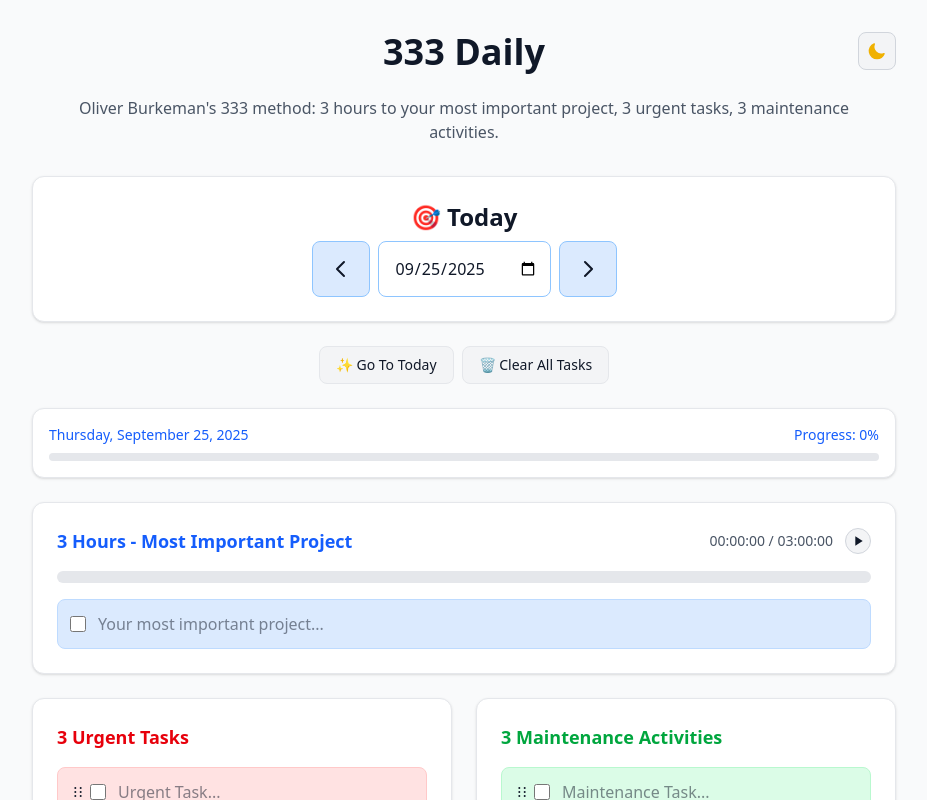
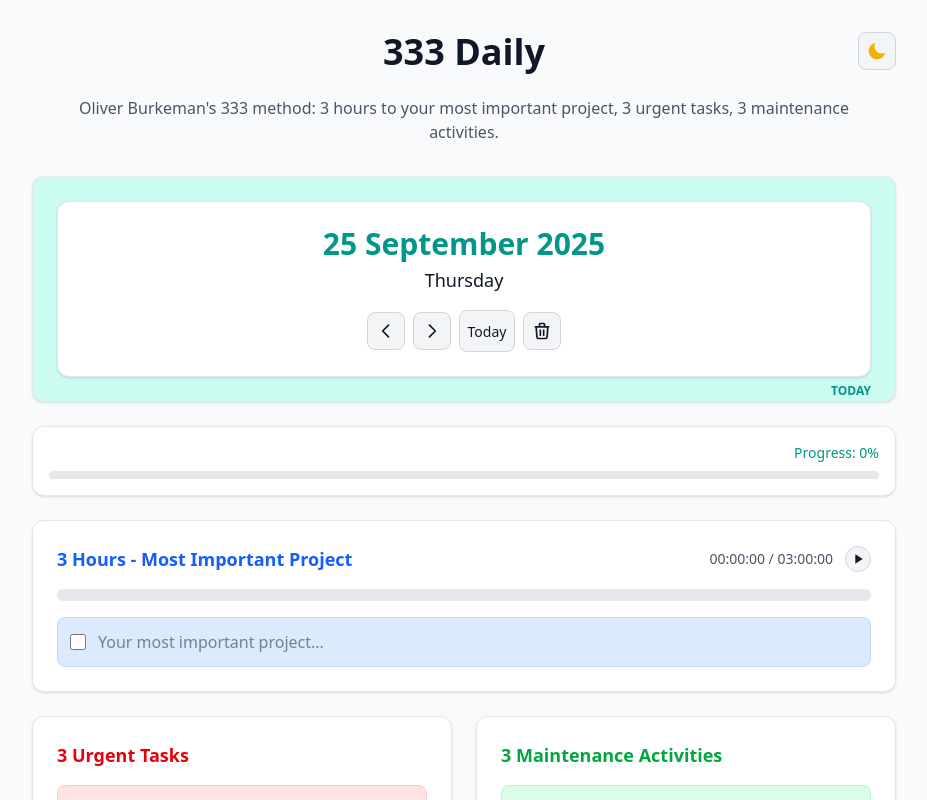
Before and after one commit to rthrs/333daily, a React (Vite) app: page / in a window 1280 px wide. Shown: the top 800 px of the page, without its empty margins (176-1103 px from the left). Built offline with nearby package versions, Linux system fonts and the light colour scheme.

Commit message:
refactor: remove ActionButtons component and integrate its functionality into DateNavigation for improved UI consistency and streamlined code

```diff
--- a/src/components/ActionButtons.jsx
+++ /dev/null
@@ -1,31 +0,0 @@
-import React from 'react'
-import { useDateContext } from '../contexts/DateContext'
-import { getDateFlags } from '../utils/dateUtils'
-import { getDayStyles } from '../utils/styleUtils'
-
-const ActionButtons = ({ onClearAll }) => {
-  const { goToToday, currentDate } = useDateContext()
-  const dateFlags = getDateFlags(currentDate)
-  const dayStyles = getDayStyles(dateFlags)
-
-  return (
-    <div className="flex items-center justify-center space-x-2">
-      <button
-        onClick={goToToday}
-        className={`bg-gray-100 dark:bg-gray-800 border border-gray-200 dark:border-gray-700 hover:opacity-80 text-sm font-medium py-2 px-4 rounded-lg transition-all duration-200 cursor-pointer border`}
-        title="Go to today"
-      >
-        ✨ Go To Today
-      </button>
-
-      <button
-        onClick={onClearAll}
-        className={`bg-gray-100 dark:bg-gray-800 border border-gray-200 dark:border-gray-700 hover:opacity-80 text-sm font-medium py-2 px-4 rounded-lg transition-all duration-200 cursor-pointer border`}
-      >
-        🗑️ Clear All Tasks
-      </button>
-    </div>
-  )
-}
-
-export default ActionButtons
--- a/src/components/DateNavigation.jsx
+++ b/src/components/DateNavigation.jsx
@@ -1,67 +1,129 @@
-import React from 'react'
+import React, { useState, useRef } from 'react'
 import { useTheme } from '../contexts/ThemeContext'
 import { useDateContext } from '../contexts/DateContext'
-import { getDateFlags, getDayLabel } from '../utils/dateUtils'
-import { getDayStyles, getInputStyles } from '../utils/styleUtils'
+import { getDateFlags, formatDateShort, getDayName, getDayEmoji, getDayText } from '../utils/dateUtils'
+import { getDayStyles } from '../utils/styleUtils'
 
-const DateNavigation = ({ onDateChange }) => {
+const DateNavigation = ({ onDateChange, onClearAll }) => {
   const { isDark } = useTheme()
-  const { currentDate, goToPreviousDay, goToNextDay, handleDateChange } = useDateContext()
+  const { currentDate, goToPreviousDay, goToNextDay, goToToday, handleDateChange } = useDateContext()
+  const [showDatePicker, setShowDatePicker] = useState(false)
+  const dateInputRef = useRef(null)
 
   const dateFlags = getDateFlags(currentDate)
   const dayStyles = getDayStyles(dateFlags)
-  const inputStyles = getInputStyles(dateFlags)
 
   const handleDateInputChange = (newDate) => {
     handleDateChange(newDate)
     onDateChange && onDateChange(newDate)
+    setShowDatePicker(false)
   }
 
+  const handleCalendarClick = () => {
+    setShowDatePicker(true)
+    // Focus the date input after a brief delay to ensure it's rendered
+    setTimeout(() => {
+      if (dateInputRef.current) {
+        dateInputRef.current.showPicker()
+      }
+    }, 100)
+  }
+
+  const handleTodayClick = () => {
+    goToToday()
+    onDateChange && onDateChange(currentDate)
+  }
+
+  // Reusable button component
+  const NavigationButton = ({ onClick, title, children, className = "" }) => (
+    <button
+      onClick={onClick}
+      className={`btn-icon ${className}`}
+      title={title}
+    >
+      {children}
+    </button>
+  )
+
   return (
-    <div className="card space-y-2">
-      <h2 className="text-center text-2xl font-bold">
-        {getDayLabel(dateFlags)}
+    <div className={`card ${dayStyles.background} relative`}>
+      {/* Day text in bottom right corner of outer box */}
+      <div className="absolute bottom-0 right-0 pr-6">
+
+
+        <span className={`text-xs uppercase font-bold ${dayStyles.text}`}>
+        { getDayText(dateFlags)}
+        </span>
+      </div>
+
+      <div className={`card space-y-4 px-4`}>
+          <div className="text-center">
+            <h2 className={`text-3xl font-bold ${dayStyles.text} hover:opacity-80 transition-opacity cursor-pointer`} onClick={handleCalendarClick}>
+              {formatDateShort(currentDate)}
             </h2>
+            <p className={`text-lg font-light mt-1`}>
+              {getDayName(currentDate)}
+            </p>
 
+            {/* Hidden date input positioned under date */}
+            {showDatePicker && (
+              <input
+                ref={dateInputRef}
+                type="date"
+                name="date"
+                value={currentDate}
+                onValueChange={(e) => handleDateInputChange(e.target.value)}
+                className="sr-only"
+                style={{
+                  colorScheme: isDark ? 'dark' : 'light'
+                }}
+                required
+              />
+            )}
+          </div>
+
+        {/* Button row below */}
         <div className="flex items-center justify-center space-x-2">
-      {/* Previous day button */}
-      <button
+          <NavigationButton
             onClick={() => {
               const newDate = goToPreviousDay()
               onDateChange && onDateChange(newDate)
             }}
-        className={`${dayStyles.border} ${dayStyles.background}  hover:opacity-80 font-medium py-3 px-4 rounded-lg transition-all duration-200 cursor-pointer border h-14 flex items-center justify-center`}
             title="Previous day"
           >
-        <svg className="w-6 h-6" fill="none" stroke="currentColor" viewBox="0 0 24 24">
+            <svg className="w-5 h-5" fill="none" stroke="currentColor" viewBox="0 0 24 24">
               <path strokeLinecap="round" strokeLinejoin="round" strokeWidth={2} d="M15 19l-7-7 7-7" />
             </svg>
-      </button>
+          </NavigationButton>
 
-      <input
-        type="date"
-        id="date"
-        value={currentDate}
-        onChange={(e) => handleDateInputChange(e.target.value)}
-        className={`input-field w-auto pl-4 ${inputStyles} h-14`}
-        style={{
-          colorScheme: isDark ? 'dark' : 'light'
-        }}
-      />
-
-      {/* Next day button */}
-      <button
+          <NavigationButton
             onClick={() => {
               const newDate = goToNextDay()
               onDateChange && onDateChange(newDate)
             }}
-        className={`${dayStyles.border} ${dayStyles.background}  hover:opacity-80 font-medium py-3 px-4 rounded-lg transition-all duration-200 cursor-pointer border h-14 flex items-center justify-center`}
             title="Next day"
           >
-        <svg className="w-6 h-6" fill="none" stroke="currentColor" viewBox="0 0 24 24">
+            <svg className="w-5 h-5" fill="none" stroke="currentColor" viewBox="0 0 24 24">
               <path strokeLinecap="round" strokeLinejoin="round" strokeWidth={2} d="M9 5l7 7-7 7" />
             </svg>
-      </button>
+          </NavigationButton>
+
+          <NavigationButton
+            onClick={handleTodayClick}
+            title="Go to today"
+          >
+             <span className="text-sm">Today</span>
+          </NavigationButton>
+
+          <NavigationButton
+            onClick={onClearAll}
+            title="Clear all data"
+          >
+            <svg className="w-5 h-5" fill="none" stroke="currentColor" viewBox="0 0 24 24">
+              <path strokeLinecap="round" strokeLinejoin="round" strokeWidth={2} d="M19 7l-.867 12.142A2 2 0 0116.138 21H7.862a2 2 0 01-1.995-1.858L5 7m5 4v6m4-6v6m1-10V4a1 1 0 00-1-1h-4a1 1 0 00-1 1v3M4 7h16" />
+            </svg>
+          </NavigationButton>
+        </div>
       </div>
     </div>
   )
--- a/src/components/HomePage.jsx
+++ b/src/components/HomePage.jsx
@@ -9,7 +9,6 @@
 import { useDateContext } from '../contexts/DateContext'
 import AppTitle from './AppTitle'
 import DateNavigation from './DateNavigation'
-import ActionButtons from './ActionButtons'
 
 function HomePage() {
   const { currentDate } = useDateContext()
@@ -98,8 +97,7 @@
 
         <div className="flex flex-col space-y-6">
 
-        <DateNavigation onDateChange={handleDateChangeWithTimer} />
-        <ActionButtons onClearAll={clearAllTasks} />
+        <DateNavigation onDateChange={handleDateChangeWithTimer} onClearAll={clearAllTasks} />
 
         <ProgressIndicator completionPercentage={getCompletionPercentage()} />
           <ProjectCategory
--- a/src/components/ProgressIndicator.jsx
+++ b/src/components/ProgressIndicator.jsx
@@ -11,20 +11,14 @@
   return (
     <div className="card p-4">
       <div className="flex justify-between mb-2  flex-col md:flex-row">
-        <span className={`text-sm font-medium ${dayStyles.text}`}>
-          {formatDate(currentDate)}
-        </span>
-        <span className={`text-sm font-medium ${dayStyles.text}`}> Progress: {completionPercentage}%</span>
+
+        <span className={`ml-auto text-sm font-medium ${dayStyles.text}`}> Progress: {completionPercentage}%</span>
       </div>
       <div className="w-full bg-gray-200 dark:bg-gray-700 rounded-full h-2">
         <div
-          className="h-2 rounded-full transition-all duration-300"
+          className={`h-2 rounded-full transition-all duration-300 ${dayStyles.progressColor}`}
           style={{
-            width: `${completionPercentage}%`,
-            backgroundColor: dateFlags.isToday ? '#3b82f6' :
-                           dateFlags.isYesterday ? '#eab308' :
-                           dateFlags.isTomorrow ? '#6366f1' :
-                           dateFlags.isPast ? '#71717a' : '#8b5cf6'
+            width: `${completionPercentage}%`
           }}
         ></div>
       </div>
--- a/src/utils/dateUtils.js
+++ b/src/utils/dateUtils.js
@@ -51,17 +51,42 @@
 /**
  * Format date for display
  * @param {string} dateString - Date in YYYY-MM-DD format
- * @returns {string} Formatted date string
+ * @returns {string} Formatted date string in "Day Name - Month Day Year" format
  */
 export const formatDate = (dateString) => {
   const date = new Date(dateString)
 
-  return date.toLocaleDateString('en-US', {
-    weekday: 'long',
-    year: 'numeric',
-    month: 'long',
-    day: 'numeric'
-  })
+  const weekday = date.toLocaleDateString('en-US', { weekday: 'long' })
+  const month = date.toLocaleDateString('en-US', { month: 'long' })
+  const day = date.getDate()
+  const year = date.getFullYear()
+
+  return `${weekday} - ${month} ${day} ${year}`
+}
+
+/**
+ * Format date in "day month year" format
+ * @param {string} dateString - Date in YYYY-MM-DD format
+ * @returns {string} Formatted date string in "Day Month Year" format
+ */
+export const formatDateShort = (dateString) => {
+  const date = new Date(dateString)
+
+  const month = date.toLocaleDateString('en-US', { month: 'long' })
+  const day = date.getDate()
+  const year = date.getFullYear()
+
+  return `${day} ${month} ${year}`
+}
+
+/**
+ * Get day name only
+ * @param {string} dateString - Date in YYYY-MM-DD format
+ * @returns {string} Day name only
+ */
+export const getDayName = (dateString) => {
+  const date = new Date(dateString)
+  return date.toLocaleDateString('en-US', { weekday: 'long' })
 }
 
 /**
@@ -79,3 +104,35 @@
 
   return '🔮 Future'
 }
+
+/**
+ * Get day emoji based on date flags
+ * @param {object} dateFlags - Date flags object from getDateFlags
+ * @returns {string} Day emoji only
+ */
+export const getDayEmoji = (dateFlags) => {
+  const { isToday, isYesterday, isTomorrow, isPast } = dateFlags
+
+  if (isYesterday) return '⌛'
+  if (isPast) return '📅'
+  if (isTomorrow) return '🚀'
+  if (isToday) return '🎯'
+
+  return '🔮'
+}
+
+/**
+ * Get day text without emoji based on date flags
+ * @param {object} dateFlags - Date flags object from getDateFlags
+ * @returns {string} Day text without emoji
+ */
+export const getDayText = (dateFlags) => {
+  const { isToday, isYesterday, isTomorrow, isPast } = dateFlags
+
+  if (isYesterday) return 'Yesterday'
+  if (isPast) return 'Past'
+  if (isTomorrow) return 'Tomorrow'
+  if (isToday) return 'Today'
+
+  return 'Future'
+}
--- a/src/utils/styleUtils.js
+++ b/src/utils/styleUtils.js
@@ -12,41 +12,41 @@
 
   if (isToday) {
     return {
-
-      border: 'border-blue-300 dark:border-blue-600',
-      background: 'bg-blue-100 dark:bg-blue-800',
-      text: 'text-blue-600 dark:text-blue-400'
+      background: 'bg-teal-100 dark:bg-teal-900/90 dark:border-teal-800/60',
+      text: 'text-teal-600 dark:text-teal-400',
+      progressColor: 'bg-teal-500 dark:bg-teal-600'
     }
   }
   if (isYesterday) {
     return {
 
-      border: 'border-yellow-300 dark:border-yellow-600',
-      background: 'bg-yellow-100 dark:bg-yellow-800',
-      text: 'text-yellow-600 dark:text-yellow-400'
+      background: 'bg-yellow-100 dark:bg-yellow-900/90 dark:border-yellow-800/60',
+      text: 'text-yellow-600 dark:text-yellow-400',
+      progressColor: 'bg-yellow-500 dark:bg-yellow-600'
     }
   }
   if (isTomorrow) {
     return {
 
-      border: 'border-indigo-300 dark:border-indigo-600',
-      background: 'bg-indigo-100 dark:bg-indigo-800',
-      text: 'text-indigo-600 dark:text-indigo-400'
+      background: 'bg-sky-100 dark:bg-sky-900/90 dark:border-sky-800/60',
+      text: 'text-sky-600 dark:text-sky-400',
+      progressColor: 'bg-sky-500 dark:bg-sky-600'
     }
   }
   if (isPast) {
     return {
 
-      border: 'border-gray-300 dark:border-gray-600',
-      background: 'bg-gray-100 dark:bg-gray-800',
-      text: 'text-gray-600 dark:text-gray-400'
+      background: 'bg-slate-100 dark:bg-slate-700/90',
+      text: 'text-slate-600 dark:text-slate-400',
+      progressColor: 'bg-slate-500 dark:bg-slate-600'
     }
   }
 
+  // isFuture
   return {
-    border: 'border-violet-300 dark:border-violet-600',
-    background: 'bg-violet-100 dark:bg-violet-800',
-    text: 'text-violet-600 dark:text-violet-400'
+    background: 'bg-purple-100 dark:bg-purple-900/90 dark:border-purple-800/60',
+    text: 'text-purple-600 dark:text-purple-400',
+    progressColor: 'bg-purple-500 dark:bg-purple-600'
   }
 }
 
```
Lines whose indentation alone changed are shown as unchanged.
